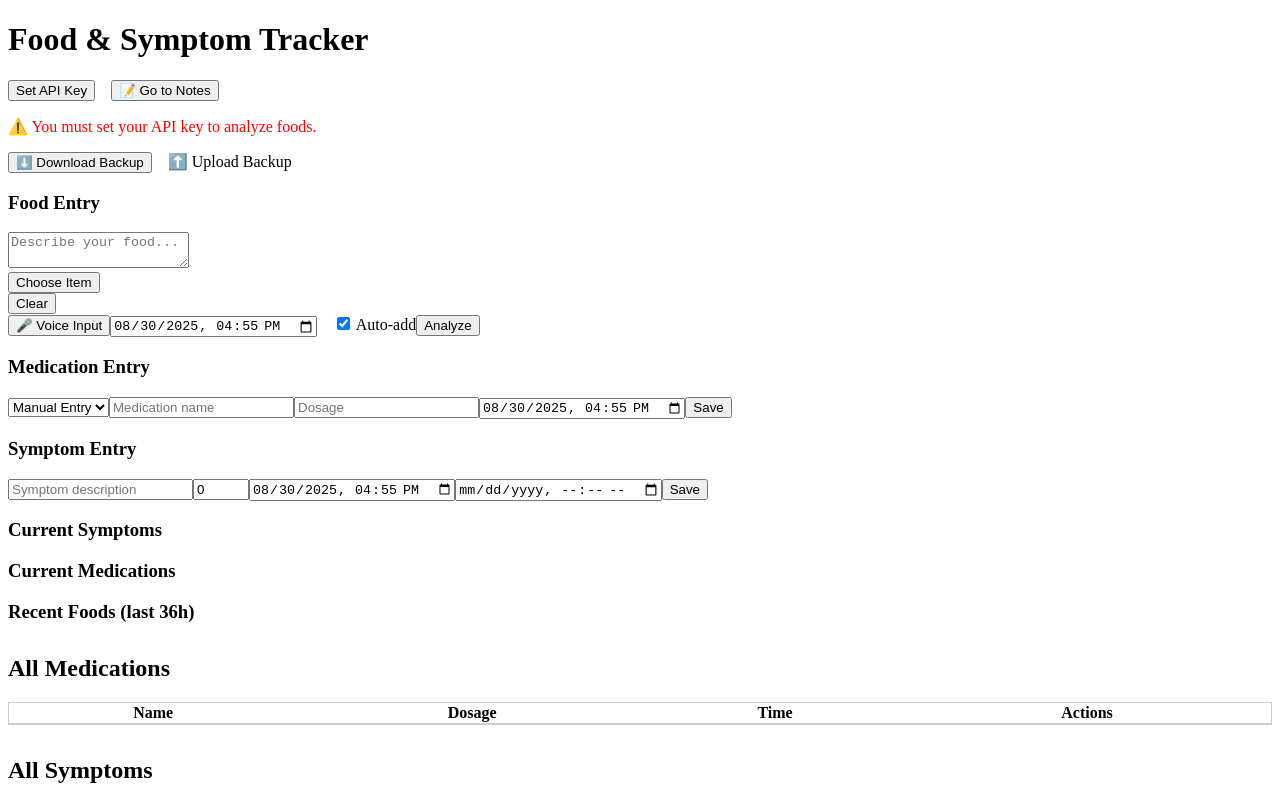
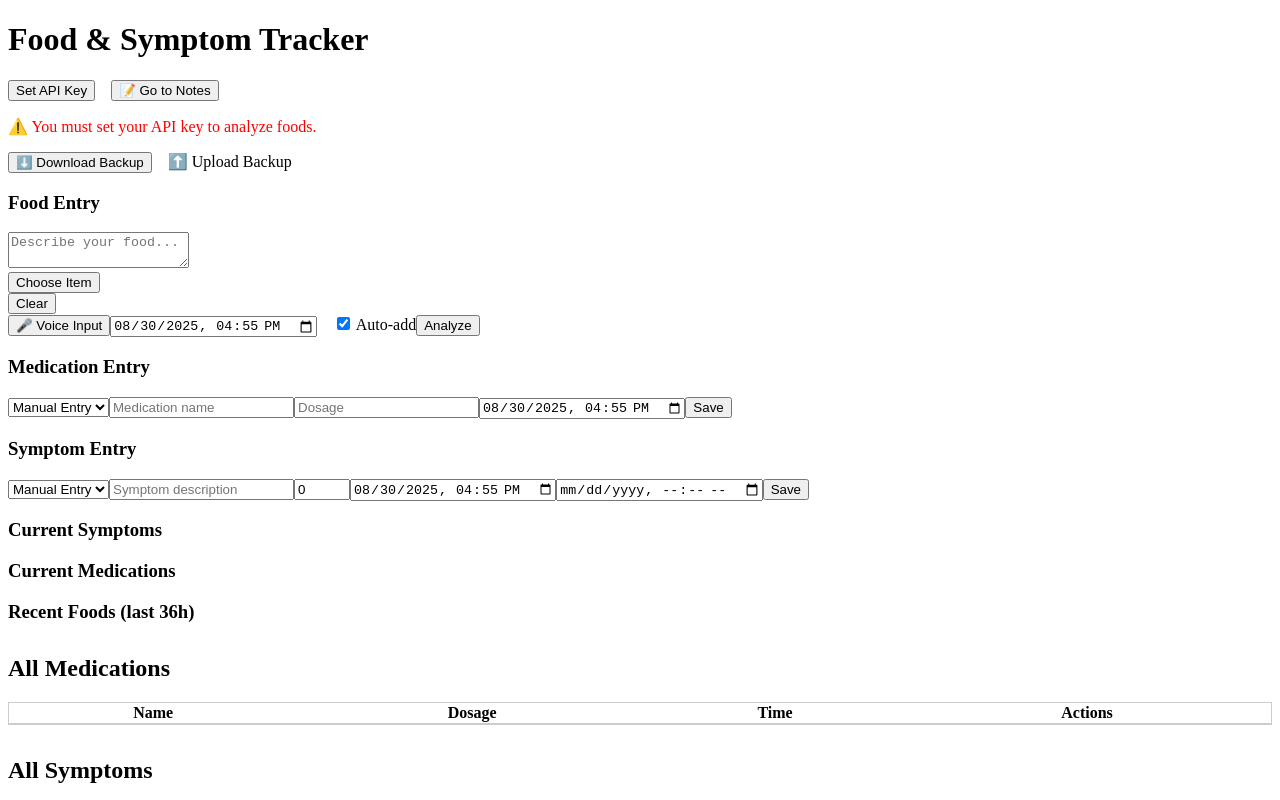
Before and after one commit to ghodulik95/food-symptom-tracker, a React (Vite) app: page / in a window 1280 px wide. Shown: the top 800 px of the page. Built offline with nearby package versions, Linux system fonts and the light colour scheme.

Commit message:
Fix dropdown for symptom list and the symptom end now timezone

```diff
--- a/src/App.jsx
+++ b/src/App.jsx
@@ -90,8 +90,8 @@ function App() {
 	const symptomList = Array.from(
     new Set(
       entries
-        .filter((e) => e.type === "symptom" && e.name) // adjust field name if different
-        .map((e) => e.name.trim())
+        .filter((e) => e.type === "symptom" && e.symptom) // adjust field name if different
+        .map((e) => e.symptom.trim())
     )
   );
 
--- a/src/components/CurrentSymptoms.jsx
+++ b/src/components/CurrentSymptoms.jsx
@@ -1,5 +1,5 @@
 import React, { useState, useEffect } from "react";
-import { toLocalDateTimeString } from "../utils/dateutils";
+import { toLocalDateTimeString, localNow } from "../utils/dateutils";
 
 export default function CurrentSymptoms({ entries, onUpdate }) {
   const ongoing = entries.filter(e => e.type === "symptom" && !e.end);
@@ -42,7 +42,7 @@ export default function CurrentSymptoms({ entries, onUpdate }) {
             <div style={{ marginTop: "0.5rem" }}>
               <button
                 onClick={() => {
-                  const newEnd = new Date().toISOString().slice(0, 16);
+                  const newEnd = localNow();
                   onUpdate({ ...s, end: newEnd });
                 }}
               >
--- a/src/components/SymptomEntry.jsx
+++ b/src/components/SymptomEntry.jsx
@@ -7,6 +7,22 @@ export default function SymptomEntry({ onSave, symptomList }) {
   const [intensity, setIntensity] = useState(0);
   const [start, setStart] = useState(localNow());
   const [end, setEnd] = useState("");
+  const [useManual, setUseManual] = useState(true);
+
+	const symptomOptions = [
+    "Manual Entry",
+    ...new Set(symptomList),
+  ];
+
+	const handleDropdownSelect = (value) => {
+    if (value === "Manual Entry") {
+      setUseManual(true);
+      setSymptom("");
+    } else {
+      setUseManual(false);
+			setSymptom(value)
+    }
+  };
 
   const handleSubmit = () => {
     onSave({ type: "symptom", symptom, intensity, start, end: end || null });
@@ -15,6 +31,14 @@ export default function SymptomEntry({ onSave, symptomList }) {
   return (
     <div className="card">
       <h3>Symptom Entry</h3>
+			{/* Dropdown for previous meds */}
+      <select onChange={(e) => handleDropdownSelect(e.target.value)}>
+        {symptomOptions.map((opt, i) => (
+          <option key={i} value={opt}>
+            {opt}
+          </option>
+        ))}
+      </select>
 			<DataInputOptionalDropdown name={symptom} setName={setSymptom} options={symptomList} placeholder={"Symptom description"} />
 			<input type="number" min="0" max="10" value={intensity} onChange={(e) => setIntensity(e.target.value)} />
       <input type="datetime-local" value={start} onChange={(e) => setStart(e.target.value)} />
```
